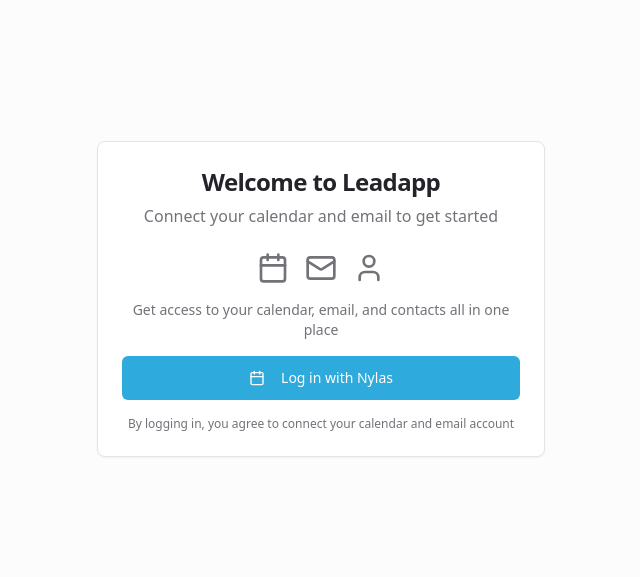
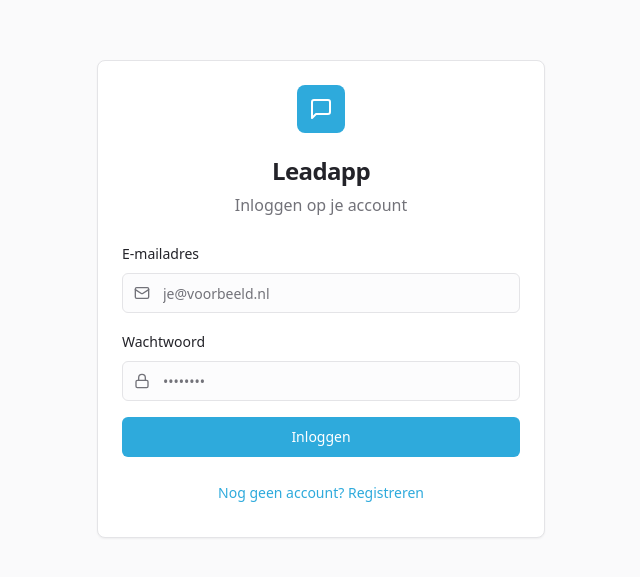
Before and after one commit to Mokube-Agency/leadapp-mokube, a React (Vite) app: page / in a window 1280 px wide. Shown: the part 101-678 px from the top of the page, without its empty margins (319-959 px from the left). Built offline with nearby package versions, Linux system fonts and the light colour scheme.

Commit message:
Revert to email/password login
Reverts the implementation of Nylas SSO login and re-enables email/password authentication. This includes removing SSO-related routes and functions, and updating the AuthPage to use a standard email/password login form.

```diff
--- a/src/components/auth/AuthPage.tsx
+++ b/src/components/auth/AuthPage.tsx
@@ -1,13 +1,22 @@
-import { useEffect } from "react";
+import { useState, useEffect } from "react";
 import { useAuth } from "@/components/auth/AuthProvider";
+import { supabase } from "@/integrations/supabase/client";
 import { Card, CardContent, CardHeader, CardTitle } from "@/components/ui/card";
 import { Button } from "@/components/ui/button";
-import { Calendar, Mail, User } from "lucide-react";
+import { Input } from "@/components/ui/input";
+import { Label } from "@/components/ui/label";
 import { useNavigate } from "react-router-dom";
+import { useToast } from "@/hooks/use-toast";
+import { MessageSquare, Mail, Lock } from "lucide-react";
 
 export function AuthPage() {
   const { user } = useAuth();
   const navigate = useNavigate();
+  const { toast } = useToast();
+  const [email, setEmail] = useState("");
+  const [password, setPassword] = useState("");
+  const [isSignUp, setIsSignUp] = useState(false);
+  const [loading, setLoading] = useState(false);
 
   // Redirect authenticated users to the main page
   useEffect(() => {
@@ -17,10 +26,60 @@ export function AuthPage() {
     }
   }, [user, navigate]);
 
-  const handleNylasLogin = () => {
-    // Start the Nylas OAuth via our Edge Function using the full Supabase URL
-    console.log("🔵 Starting Nylas login...");
-    window.location.href = "https://ipjrhuijvgchbezcjhsk.supabase.co/functions/v1/nylas-sso-init";
+  const handleAuth = async (e: React.FormEvent) => {
+    e.preventDefault();
+    if (!email || !password) {
+      toast({
+        title: "Fout",
+        description: "Vul alle velden in",
+        variant: "destructive",
+      });
+      return;
+    }
+
+    setLoading(true);
+
+    try {
+      let result;
+      if (isSignUp) {
+        result = await supabase.auth.signUp({
+          email,
+          password,
+          options: {
+            emailRedirectTo: window.location.origin
+          }
+        });
+      } else {
+        result = await supabase.auth.signInWithPassword({
+          email,
+          password,
+        });
+      }
+
+      if (result.error) {
+        toast({
+          title: "Fout",
+          description: result.error.message,
+          variant: "destructive",
+        });
+      } else {
+        toast({
+          title: "Succes",
+          description: isSignUp ? "Account aangemaakt! Controleer je e-mail voor verificatie." : "Succesvol ingelogd!",
+        });
+        if (!isSignUp) {
+          navigate("/");
+        }
+      }
+    } catch (error) {
+      toast({
+        title: "Fout",
+        description: "Er is iets misgegaan. Probeer het opnieuw.",
+        variant: "destructive",
+      });
+    } finally {
+      setLoading(false);
+    }
   };
 
   if (user) {
@@ -32,39 +91,65 @@ export function AuthPage() {
   }
 
   return (
-    <div className="min-h-screen flex items-center justify-center bg-background p-4">
+    <div className="min-h-screen flex items-center justify-center bg-muted/30 p-4">
       <Card className="w-full max-w-md">
         <CardHeader className="text-center">
-          <CardTitle className="text-2xl font-bold">Welcome to Leadapp</CardTitle>
+          <div className="mx-auto w-12 h-12 bg-primary rounded-lg flex items-center justify-center mb-4">
+            <MessageSquare className="h-6 w-6 text-primary-foreground" />
+          </div>
+          <CardTitle className="text-2xl">Leadapp</CardTitle>
           <p className="text-muted-foreground">
-            Connect your calendar and email to get started
+            {isSignUp ? "Account aanmaken" : "Inloggen op je account"}
           </p>
         </CardHeader>
-        <CardContent className="space-y-4">
-          <div className="text-center space-y-2">
-            <div className="flex justify-center space-x-4 text-muted-foreground mb-4">
-              <Calendar className="h-8 w-8" />
-              <Mail className="h-8 w-8" />
-              <User className="h-8 w-8" />
+        <CardContent>
+          <form onSubmit={handleAuth} className="space-y-4">
+            <div className="space-y-2">
+              <Label htmlFor="email">E-mailadres</Label>
+              <div className="relative">
+                <Mail className="absolute left-3 top-1/2 transform -translate-y-1/2 text-muted-foreground h-4 w-4" />
+                <Input
+                  id="email"
+                  type="email"
+                  value={email}
+                  onChange={(e) => setEmail(e.target.value)}
+                  className="pl-10"
+                  placeholder="je@voorbeeld.nl"
+                  required
+                />
+              </div>
             </div>
-            <p className="text-sm text-muted-foreground">
-              Get access to your calendar, email, and contacts all in one place
-            </p>
-          </div>
+            <div className="space-y-2">
+              <Label htmlFor="password">Wachtwoord</Label>
+              <div className="relative">
+                <Lock className="absolute left-3 top-1/2 transform -translate-y-1/2 text-muted-foreground h-4 w-4" />
+                <Input
+                  id="password"
+                  type="password"
+                  value={password}
+                  onChange={(e) => setPassword(e.target.value)}
+                  className="pl-10"
+                  placeholder="••••••••"
+                  required
+                />
+              </div>
+            </div>
+            <Button type="submit" className="w-full" disabled={loading}>
+              {loading ? "Bezig..." : isSignUp ? "Account aanmaken" : "Inloggen"}
+            </Button>
+          </form>
 
-          <Button
-            onClick={handleNylasLogin}
-            className="w-full"
-            size="lg"
-          >
-            <Calendar className="h-4 w-4 mr-2" />
-            Log in with Nylas
-          </Button>
-
-          <div className="text-center">
-            <p className="text-xs text-muted-foreground">
-              By logging in, you agree to connect your calendar and email account
-            </p>
+          <div className="mt-4 text-center">
+            <Button
+              variant="link"
+              onClick={() => setIsSignUp(!isSignUp)}
+              disabled={loading}
+            >
+              {isSignUp
+                ? "Al een account? Inloggen"
+                : "Nog geen account? Registreren"
+              }
+            </Button>
           </div>
         </CardContent>
       </Card>
--- a/src/components/auth/AuthProvider.tsx
+++ b/src/components/auth/AuthProvider.tsx
@@ -34,30 +34,10 @@ export function AuthProvider({ children }: { children: React.ReactNode }) {
   const [loading, setLoading] = useState(true);
 
   useEffect(() => {
-    // Check for auth success parameter in URL
-    const urlParams = new URLSearchParams(window.location.search);
-    const authParam = urlParams.get('auth');
-    const nylasParam = urlParams.get('nylas');
-
-    if (authParam === 'success' || nylasParam === 'connected') {
-      console.log("🔍 Auth callback detected, refreshing session...");
-      // Clean up URL
-      window.history.replaceState({}, document.title, window.location.pathname);
-
-      // Force session refresh
-      supabase.auth.getSession().then(({ data: { session } }) => {
-        console.log("🔍 Session after callback:", session);
-        setSession(session);
-        setUser(session?.user ?? null);
-        setLoading(false);
-      });
-      return;
-    }
-
     // Set up auth state listener
     const { data: { subscription } } = supabase.auth.onAuthStateChange(
       async (event, session) => {
-        console.log("🔍 Auth state change:", event, session?.user?.email);
+        console.log("🔍 [AuthProvider] Auth state change:", event, session?.user?.email);
         setSession(session);
         setUser(session?.user ?? null);
 
--- a/src/pages/AuthCallbackPage.tsx
+++ /dev/null
@@ -1,57 +0,0 @@
-import { useEffect } from 'react';
-import { useNavigate, useSearchParams } from 'react-router-dom';
-import { supabase } from '@/integrations/supabase/client';
-import { useToast } from '@/hooks/use-toast';
-
-export default function AuthCallbackPage() {
-  const navigate = useNavigate();
-  const [searchParams] = useSearchParams();
-  const { toast } = useToast();
-
-  useEffect(() => {
-    const handleAuthCallback = async () => {
-      try {
-        const token = searchParams.get('token');
-        const type = searchParams.get('type');
-
-        if (token && type) {
-          // Verify the token with Supabase
-          const { data, error } = await supabase.auth.verifyOtp({
-            token_hash: token,
-            type: type as any
-          });
-
-          if (error) {
-            console.error('Auth verification error:', error);
-            toast({
-              title: 'Login Error',
-              description: 'Failed to verify authentication token',
-              variant: 'destructive'
-            });
-            navigate('/auth');
-            return;
-          }
-
-          console.log('✅ Auth verification successful:', data);
-
-          // Redirect to main app
-          navigate('/');
-        } else {
-          // No auth params, redirect to login
-          navigate('/auth');
-        }
-      } catch (error) {
-        console.error('Auth callback error:', error);
-        navigate('/auth');
-      }
-    };
-
-    handleAuthCallback();
-  }, [searchParams, navigate, toast]);
-
-  return (
-    <div className="min-h-screen flex items-center justify-center">
-      <div className="text-muted-foreground">Completing login...</div>
-    </div>
-  );
-}
```
Also changed, not shown: src/lib/authListener.ts (deleted, +0 -84 lines), 2 other files (tests, documents, lock files or other folders).
